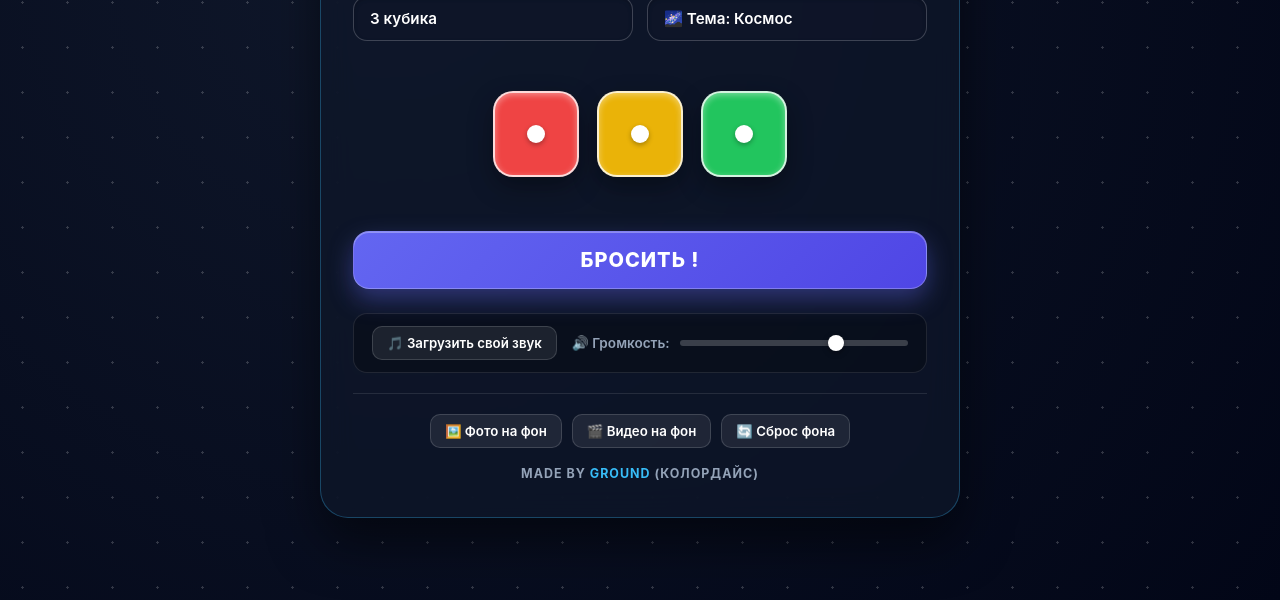
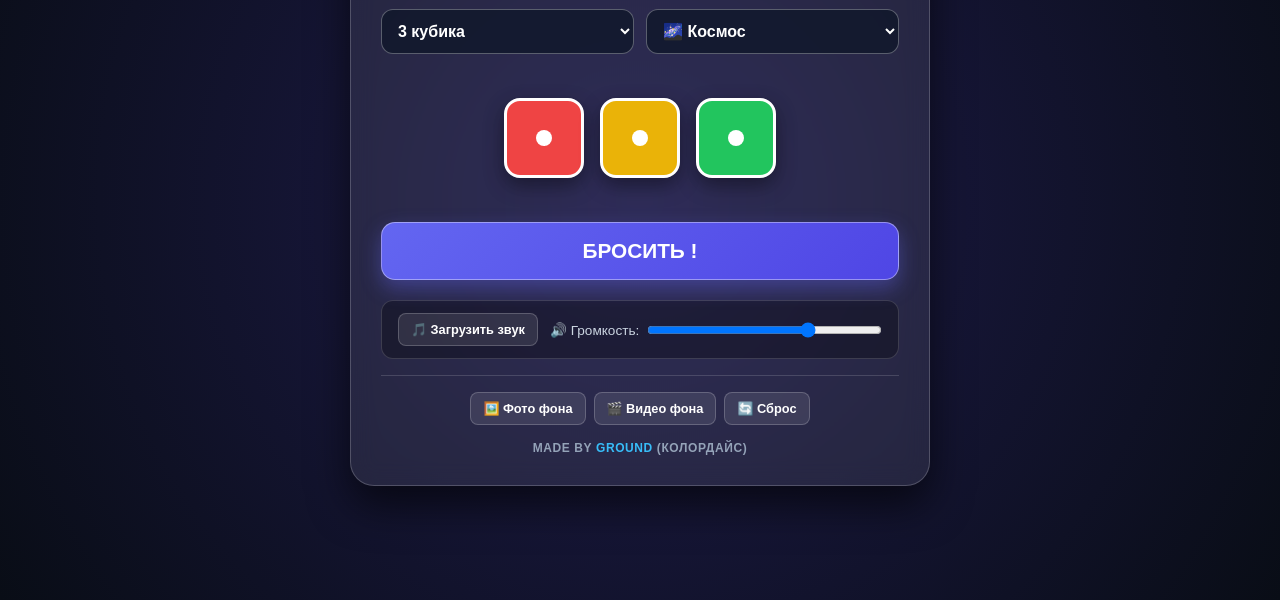
Before and after one commit to itstep5445-rgb/color-diceground228888, a plain HTML site: page index.html in a window 1280 px wide. Shown: the part 200-800 px from the top of the page. Drawn offline with Linux system fonts and the light colour scheme.

Commit message:
Update index.html

```diff
--- a/index.html
+++ b/index.html
@@ -3,52 +3,18 @@
 <head>
     <meta charset="UTF-8">
     <meta name="viewport" content="width=device-width, initial-scale=1.0">
-    <title>Color Dice — Color Dice</title>
+    <title>Color Dice</title>
     <style>
-        :root {
-            --bg-gradient: radial-gradient(circle at 20% 20%, #1e1b4b 0%, #090d16 100%);
-            --card-bg: rgba(255, 255, 255, 0.08);
-            --card-border: rgba(255, 255, 255, 0.22);
-            --text-color: #ffffff;
-            --text-muted: #94a3b8;
-            --select-bg: rgba(15, 23, 42, 0.6);
-            --select-border: rgba(255, 255, 255, 0.2);
-            --accent-color: #6366f1;
-            --accent-hover: #4f46e5;
-        }
-
-        /* Темы оформления */
-        body.theme-space {
-            --bg-gradient: radial-gradient(circle at 30% 20%, #0f172a 0%, #020617 100%);
-            --card-bg: rgba(15, 23, 42, 0.7);
-            --card-border: rgba(56, 189, 248, 0.3);
-        }
-        body.theme-cyber {
-            --bg-gradient: linear-gradient(135deg, #09090b 0%, #3b0764 50%, #831843 100%);
-            --card-bg: rgba(24, 24, 27, 0.75);
-            --card-border: rgba(244, 63, 94, 0.35);
-        }
-        body.theme-sunset {
-            --bg-gradient: linear-gradient(180deg, #2e1065 0%, #701a75 50%, #9a3412 100%);
-            --card-bg: rgba(88, 28, 135, 0.5);
-            --card-border: rgba(244, 114, 182, 0.3);
-        }
-        body.theme-emerald {
-            --bg-gradient: linear-gradient(135deg, #022c22 0%, #064e3b 50%, #022f26 100%);
-            --card-bg: rgba(6, 78, 59, 0.55);
-            --card-border: rgba(52, 211, 153, 0.3);
-        }
-
         * {
             box-sizing: border-box;
             margin: 0;
             padding: 0;
-            font-family: 'Inter', system-ui, -apple-system, sans-serif;
+            font-family: Arial, sans-serif;
         }
 
         body {
             min-height: 100vh;
-            background: var(--bg-gradient);
+            background: radial-gradient(circle at center, #1e1b4b 0%, #090d16 100%);
             background-size: cover;
             background-position: center;
             background-attachment: fixed;
@@ -57,20 +23,7 @@
             align-items: center;
             justify-content: center;
             padding: 20px;
-            color: var(--text-color);
-            transition: background 0.5s ease;
-        }
-
-        /* Звездный фон */
-        body::before {
-            content: "";
-            position: fixed;
-            inset: 0;
-            background-image: radial-gradient(rgba(255,255,255,0.7) 1px, transparent 1px);
-            background-size: 45px 45px;
-            opacity: 0.25;
-            pointer-events: none;
-            z-index: 0;
+            color: #ffffff;
         }
 
         #bgVideo {
@@ -87,116 +40,101 @@
             position: relative;
             z-index: 1;
             width: 100%;
-            max-width: 640px;
-            background: var(--card-bg);
-            border: 1px solid var(--card-border);
-            border-radius: 28px;
-            padding: 36px 32px;
-            box-shadow: 0 24px 50px rgba(0, 0, 0, 0.5), inset 0 1px 0 rgba(255, 255, 255, 0.1);
-            backdrop-filter: blur(16px);
-            -webkit-backdrop-filter: blur(16px);
+            max-width: 580px;
+            background: rgba(255, 255, 255, 0.08);
+            border: 1px solid rgba(255, 255, 255, 0.2);
+            border-radius: 24px;
+            padding: 30px;
+            box-shadow: 0 20px 40px rgba(0, 0, 0, 0.6);
+            backdrop-filter: blur(12px);
+            -webkit-backdrop-filter: blur(12px);
             text-align: center;
         }
 
         h1 {
-            font-size: 2.5rem;
-            font-weight: 800;
-            letter-spacing: -0.02em;
-            margin-bottom: 28px;
-            background: linear-gradient(to right, #ffffff, #93c5fd);
-            -webkit-background-clip: text;
-            -webkit-text-fill-color: transparent;
+            font-size: 2.2rem;
+            font-weight: bold;
+            margin-bottom: 24px;
+            letter-spacing: 1px;
         }
 
         .controls-grid {
-            display: grid;
-            grid-template-columns: 1fr 1fr;
-            gap: 14px;
-            margin-bottom: 28px;
+            display: flex;
+            gap: 12px;
+            margin-bottom: 24px;
         }
 
         .styled-select {
-            appearance: none;
-            -webkit-appearance: none;
-            background-color: var(--select-bg);
-            color: var(--text-color);
-            border: 1px solid var(--select-border);
-            border-radius: 14px;
-            padding: 12px 16px;
-            font-size: 0.95rem;
-            font-weight: 600;
+            background-color: rgba(15, 23, 42, 0.8);
+            color: #ffffff;
+            border: 1px solid rgba(255, 255, 255, 0.3);
+            border-radius: 12px;
+            padding: 12px;
+            font-size: 1rem;
+            font-weight: bold;
             cursor: pointer;
-            width: 100%;
+            flex: 1;
             outline: none;
-            transition: all 0.2s ease;
-            box-shadow: inset 0 2px 4px rgba(0,0,0,0.2);
-        }
-
-        .styled-select:hover {
-            border-color: rgba(255, 255, 255, 0.4);
         }
 
         .dice-arena {
-            min-height: 130px;
+            min-height: 120px;
             display: flex;
             justify-content: center;
             align-items: center;
             flex-wrap: wrap;
-            gap: 18px;
-            margin-bottom: 32px;
+            gap: 16px;
+            margin-bottom: 24px;
             padding: 10px;
         }
 
         .dice {
-            width: 86px;
-            height: 86px;
-            border-radius: 20px;
-            border: 2px solid rgba(255, 255, 255, 0.8);
+            width: 80px;
+            height: 80px;
+            border-radius: 16px;
+            border: 3px solid #ffffff;
             display: flex;
             align-items: center;
             justify-content: center;
-            box-shadow: 0 10px 25px rgba(0, 0, 0, 0.35), inset 0 2px 6px rgba(255, 255, 255, 0.4);
+            box-shadow: 0 8px 20px rgba(0, 0, 0, 0.4);
             position: relative;
             user-select: none;
         }
 
         .dice-dot {
-            width: 18px;
-            height: 18px;
+            width: 16px;
+            height: 16px;
             background-color: #ffffff;
             border-radius: 50%;
-            box-shadow: 0 2px 5px rgba(0, 0, 0, 0.3);
         }
 
         .dice.rolling {
-            animation: diceAnimate 0.4s cubic-bezier(0.34, 1.56, 0.64, 1);
+            animation: diceAnim 0.35s ease;
         }
 
-        @keyframes diceAnimate {
-            0% { transform: scale(0.4) rotate(-40deg); opacity: 0.3; }
-            70% { transform: scale(1.1) rotate(8deg); }
+        @keyframes diceAnim {
+            0% { transform: scale(0.5) rotate(-30deg); opacity: 0.3; }
+            70% { transform: scale(1.1) rotate(5deg); }
             100% { transform: scale(1) rotate(0deg); opacity: 1; }
         }
 
         #rollBtn {
             width: 100%;
             padding: 16px;
-            font-size: 1.25rem;
-            font-weight: 800;
-            letter-spacing: 0.05em;
+            font-size: 1.3rem;
+            font-weight: bold;
             color: #ffffff;
             background: linear-gradient(135deg, #6366f1 0%, #4f46e5 100%);
-            border: 1px solid rgba(255, 255, 255, 0.25);
-            border-radius: 16px;
+            border: 1px solid rgba(255, 255, 255, 0.4);
+            border-radius: 14px;
             cursor: pointer;
-            box-shadow: 0 10px 25px rgba(99, 102, 241, 0.4), inset 0 1px 0 rgba(255, 255, 255, 0.3);
-            transition: transform 0.15s ease, filter 0.2s ease, box-shadow 0.2s ease;
-            margin-bottom: 24px;
+            box-shadow: 0 8px 20px rgba(99, 102, 241, 0.4);
+            margin-bottom: 20px;
+            transition: filter 0.2s;
         }
 
         #rollBtn:hover {
             filter: brightness(1.1);
-            box-shadow: 0 14px 30px rgba(99, 102, 241, 0.6), inset 0 1px 0 rgba(255, 255, 255, 0.4);
         }
 
         #rollBtn:active {
@@ -207,77 +145,61 @@
             display: flex;
             align-items: center;
             justify-content: space-between;
-            background: rgba(0, 0, 0, 0.25);
-            border: 1px solid rgba(255, 255, 255, 0.1);
-            border-radius: 14px;
-            padding: 12px 18px;
-            margin-bottom: 20px;
-            gap: 15px;
+            background: rgba(0, 0, 0, 0.3);
+            border: 1px solid rgba(255, 255, 255, 0.15);
+            border-radius: 12px;
+            padding: 12px 16px;
+            margin-bottom: 16px;
+            gap: 12px;
             flex-wrap: wrap;
         }
 
         .volume-box {
             display: flex;
             align-items: center;
-            gap: 10px;
+            gap: 8px;
             flex: 1;
-            min-width: 200px;
+            min-width: 180px;
         }
 
         .volume-box span {
             font-size: 0.85rem;
-            font-weight: 600;
-            color: var(--text-muted);
+            color: #cbd5e1;
             white-space: nowrap;
         }
 
         input[type="range"] {
-            -webkit-appearance: none;
             width: 100%;
-            height: 6px;
-            background: rgba(255, 255, 255, 0.2);
-            border-radius: 3px;
-            outline: none;
-        }
-
-        input[type="range"]::-webkit-slider-thumb {
-            -webkit-appearance: none;
-            width: 16px;
-            height: 16px;
-            border-radius: 50%;
-            background: #ffffff;
             cursor: pointer;
-            box-shadow: 0 2px 6px rgba(0,0,0,0.3);
         }
 
         .tools-bar {
             display: flex;
             flex-wrap: wrap;
             justify-content: center;
-            gap: 10px;
-            border-top: 1px solid rgba(255, 255, 255, 0.1);
-            padding-top: 20px;
+            gap: 8px;
+            border-top: 1px solid rgba(255, 255, 255, 0.15);
+            padding-top: 16px;
         }
 
         .tool-btn {
-            background: rgba(255, 255, 255, 0.08);
-            color: var(--text-color);
-            border: 1px solid rgba(255, 255, 255, 0.15);
-            border-radius: 10px;
-            padding: 8px 14px;
-            font-size: 0.83rem;
-            font-weight: 600;
+            background: rgba(255, 255, 255, 0.1);
+            color: #ffffff;
+            border: 1px solid rgba(255, 255, 255, 0.2);
+            border-radius: 8px;
+            padding: 8px 12px;
+            font-size: 0.8rem;
+            font-weight: bold;
             cursor: pointer;
             display: inline-flex;
             align-items: center;
-            gap: 6px;
-            transition: background 0.2s, transform 0.1s;
+            gap: 5px;
             text-decoration: none;
+            transition: background 0.2s;
         }
 
         .tool-btn:hover {
-            background: rgba(255, 255, 255, 0.16);
-            transform: translateY(-1px);
+            background: rgba(255, 255, 255, 0.2);
         }
 
         input[type="file"] {
@@ -285,12 +207,12 @@
         }
 
         .footer-credit {
-            margin-top: 18px;
-            font-size: 0.78rem;
-            font-weight: 700;
-            letter-spacing: 0.08em;
+            margin-top: 16px;
+            font-size: 0.75rem;
+            font-weight: bold;
+            letter-spacing: 0.05em;
             text-transform: uppercase;
-            color: var(--text-muted);
+            color: #94a3b8;
         }
 
         .footer-credit span {
@@ -298,7 +220,7 @@
         }
     </style>
 </head>
-<body class="theme-space">
+<body>
 
     <video id="bgVideo" autoplay loop muted playsinline></video>
 
@@ -316,10 +238,9 @@
             </select>
 
             <select id="themeSelect" class="styled-select" aria-label="Тема оформления">
-                <option value="space">🌌 Тема: Космос</option>
-                <option value="cyber">⚡ Тема: Киберпанк</option>
-                <option value="sunset">🌅 Тема: Закат</option>
-                <option value="emerald">🌲 Тема: Изумруд</option>
+                <option value="space">🌌 Космос</option>
+                <option value="cyber">⚡ Киберпанк</option>
+                <option value="sunset">🌅 Закат</option>
             </select>
         </div>
 
@@ -328,8 +249,8 @@
         <button type="button" id="rollBtn">БРОСИТЬ !</button>
 
         <div class="audio-settings">
-            <label class="tool-btn" style="margin:0;">
-                🎵 Загрузить свой звук
+            <label class="tool-btn" style="margin:0; cursor:pointer;">
+                🎵 Загрузить звук
                 <input type="file" id="soundInput" accept="audio/*">
             </label>
 
@@ -341,16 +262,16 @@
 
         <div class="tools-bar">
             <label class="tool-btn">
-                🖼️ Фото на фон
+                🖼️ Фото фона
                 <input type="file" id="bgImageInput" accept="image/*">
             </label>
 
             <label class="tool-btn">
-                🎬 Видео на фон
+                🎬 Видео фона
                 <input type="file" id="bgVideoInput" accept="video/*">
             </label>
 
-            <button type="button" class="tool-btn" id="resetBgBtn">🔄 Сброс фона</button>
+            <button type="button" class="tool-btn" id="resetBgBtn">🔄 Сброс</button>
         </div>
 
         <div class="footer-credit">
@@ -410,7 +331,6 @@
                 const diceEl = document.createElement('div');
                 diceEl.className = 'dice rolling';
                 diceEl.style.backgroundColor = randomColor.hex;
-                diceEl.title = randomColor.name;
 
                 const dot = document.createElement('div');
                 dot.className = 'dice-dot';
@@ -431,7 +351,14 @@
         });
 
         themeSelect.addEventListener('change', (e) => {
-            document.body.className = `theme-${e.target.value}`;
+            const theme = e.target.value;
+            if (theme === 'space') {
+                document.body.style.background = 'radial-gradient(circle at center, #1e1b4b 0%, #090d16 100%)';
+            } else if (theme === 'cyber') {
+                document.body.style.background = 'linear-gradient(135deg, #09090b 0%, #3b0764 50%, #831843 100%)';
+            } else if (theme === 'sunset') {
+                document.body.style.background = 'linear-gradient(180deg, #2e1065 0%, #701a75 50%, #9a3412 100%)';
+            }
         });
 
         soundInput.addEventListener('change', (e) => {
@@ -445,9 +372,7 @@
             customAudio = new Audio(customAudioUrl);
             customAudio.volume = parseFloat(volumeRange.value);
 
-            const shortName = file.name.length > 20 ? file.name.slice(0, 17) + '...' : file.name;
-            soundInput.parentElement.innerHTML = `🎵 ${shortName} <input type="file" id="soundInput" accept="audio/*">`;
-
+            soundInput.parentElement.innerHTML = `🎵 ${file.name.slice(0, 12)}... <input type="file" id="soundInput" accept="audio/*">`;
             document.getElementById('soundInput').addEventListener('change', arguments.callee);
             playRollSound();
         });
@@ -486,6 +411,8 @@
             bgVideo.src = '';
             bgImageInput.value = '';
             bgVideoInput.value = '';
+            document.body.style.background = 'radial-gradient(circle at center, #1e1b4b 0%, #090d16 100%)';
+            themeSelect.value = 'space';
         });
 
         rollDice(false);
```
